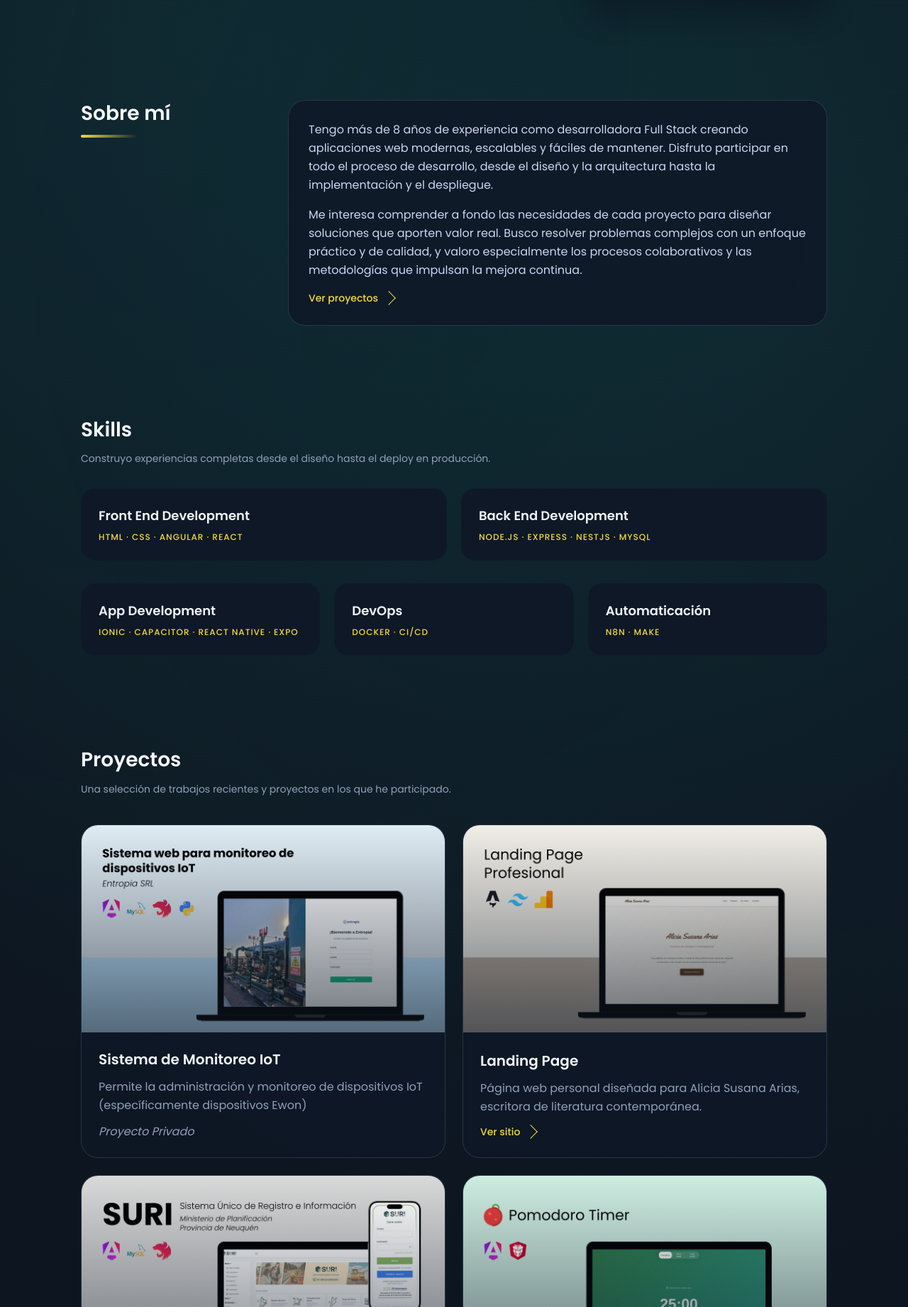
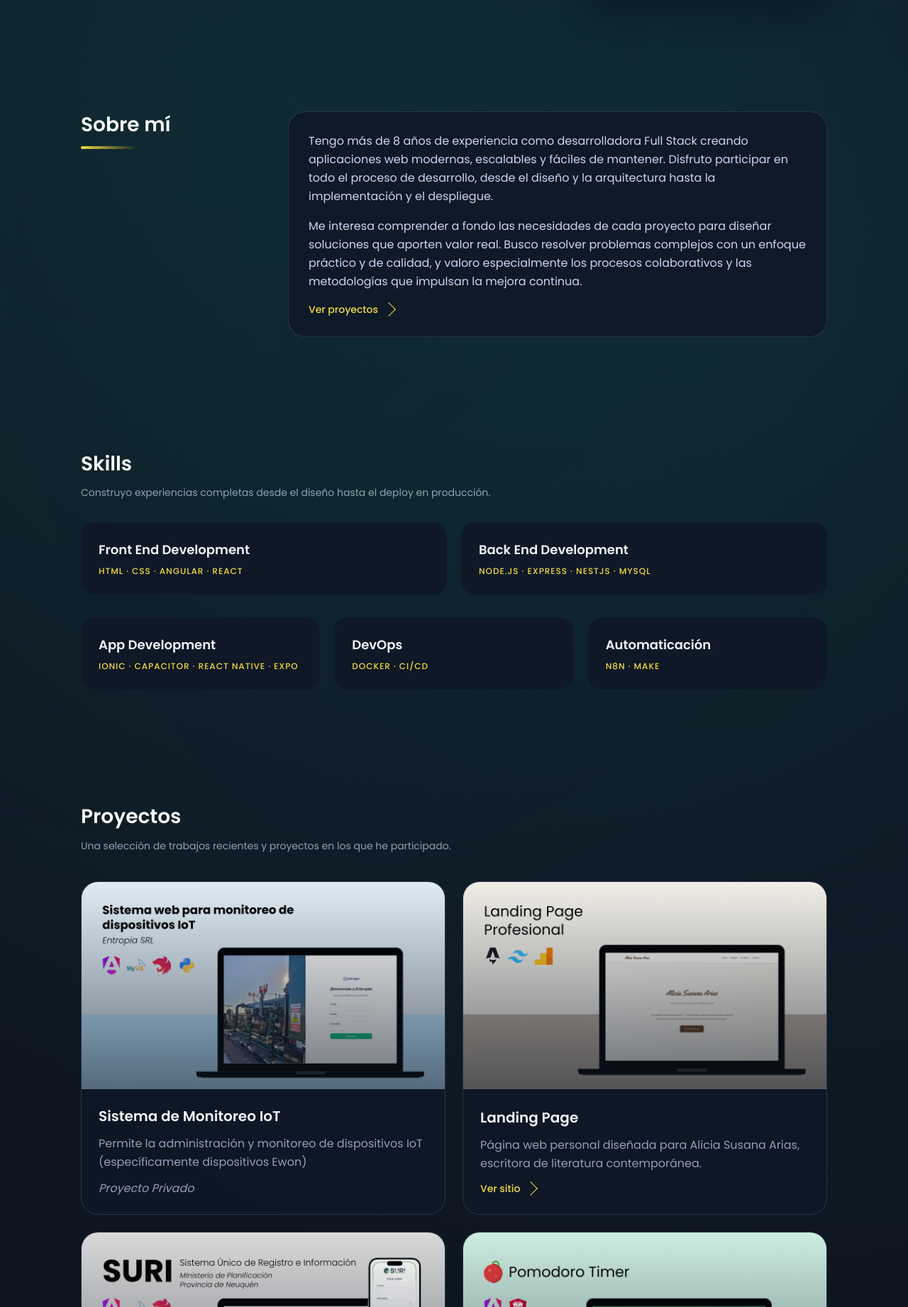
Before and after one commit to danimanrique/danimanrique.github.io, an Astro site: page / in a window 1280 px wide. Shown: the part 658-2500 px from the top of the page at 71% size. Built offline with nearby package versions, Linux system fonts and the light colour scheme; Astro itself is replaced by a stand-in of ours.

Commit message:
fix: scroll height

```diff
--- a/src/components/AboutSection.astro
+++ b/src/components/AboutSection.astro
@@ -1,7 +1,7 @@
 ---
 ---
 
-<section id="about" class="py-16">
+<section id="about" class="py-20">
   <div
     class="mx-auto grid max-w-[1100px] gap-8 px-6 max-[540px]:px-[18px] lg:grid-cols-[minmax(220px,260px)_1fr]"
   >
--- a/src/components/ContactSection.astro
+++ b/src/components/ContactSection.astro
@@ -4,7 +4,7 @@ const mailtoLink = contactEmail ? `mailto:${contactEmail}` : "#";
 const isLinkDisabled = !contactEmail;
 ---
 
-<section id="contact" class="py-16">
+<section id="contact" class="py-20">
   <div class="mx-auto max-w-[1100px] px-6 max-[540px]:px-[18px]">
     <div
       class="grid items-center gap-7 rounded-[28px] border border-[rgba(148,163,184,0.2)] bg-[rgba(15,24,38,0.9)] p-9 max-sm:p-7 lg:grid-cols-[1fr_auto]"
--- a/src/components/SkillsSection.astro
+++ b/src/components/SkillsSection.astro
@@ -1,7 +1,7 @@
 ---
 ---
 
-<section id="skills" class="py-16">
+<section id="skills" class="py-20">
   <div class="mx-auto max-w-[1100px] px-6 max-[540px]:px-[18px]">
     <div class="mb-8 flex flex-col gap-3 text-center lg:text-left">
       <h2 class="m-0 text-2xl font-semibold text-slate-50 lg:text-[28px]">Skills</h2>
--- a/src/components/WorksSection.astro
+++ b/src/components/WorksSection.astro
@@ -5,7 +5,7 @@ import p3Img from "../assets/proyectos/p3.png";
 import p4Img from "../assets/proyectos/p4.png";
 ---
 
-<section id="works" class="py-16">
+<section id="works" class="py-20">
   <div class="mx-auto max-w-[1100px] px-6 max-[540px]:px-[18px]">
     <div class="mb-10 flex flex-col gap-3 text-center lg:text-left">
       <h2 class="m-0 text-2xl font-semibold text-slate-50 lg:text-[28px]">Proyectos</h2>
```
